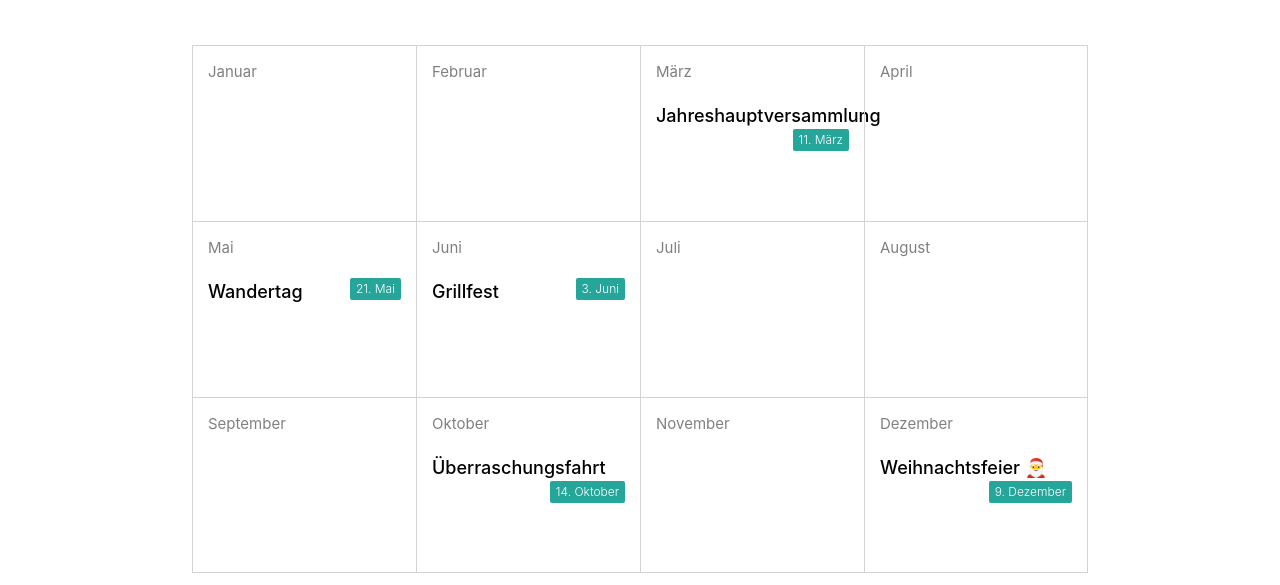
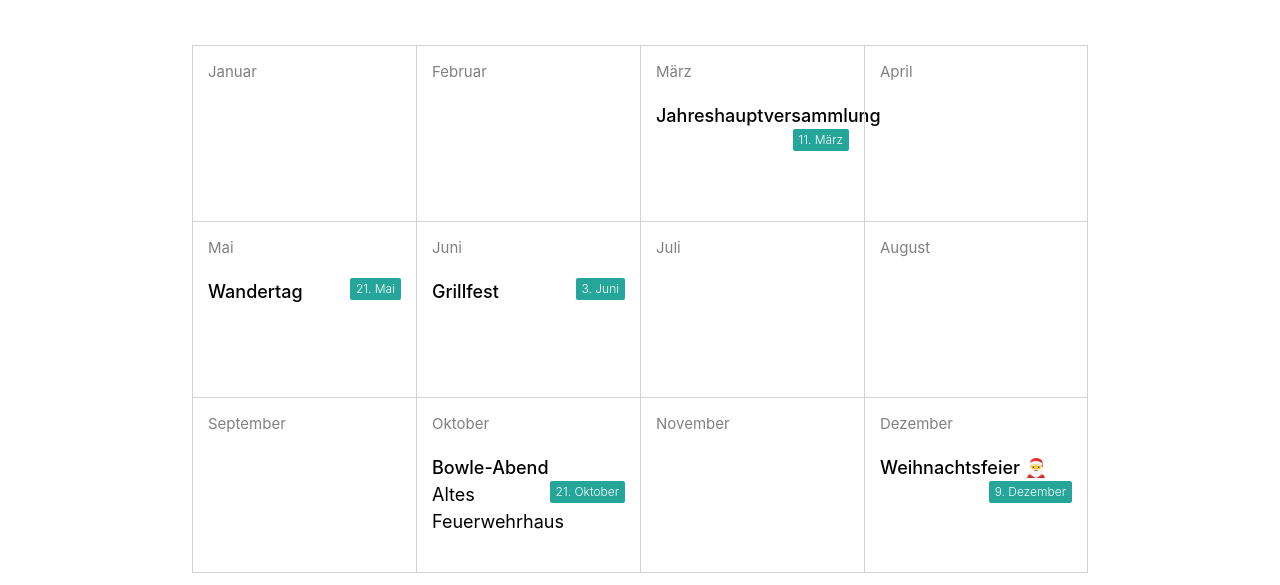
Before and after one commit to stefan-niedermann/aurachtaler, a website: page termine.html in a window 1280 px wide. Shown: the part 215-800 px from the top of the page. Drawn offline with nearby package versions, Linux system fonts and the light colour scheme; a script that the page names is missing.

Commit message:
Adjust october surprise event

```diff
--- a/termine.html
+++ b/termine.html
@@ -299,9 +299,10 @@
                 </div>
                 <div class="col s12 m6 l4 xl3">
                     <p class="month">Oktober</p>
-                    <p class="event black-text" data-img="fahrt-ins-blaue" data-date="2022-10-14">
-                        <strong>Überraschungsfahrt</strong>
-                        <span class="badge new date" data-badge-caption="">14. Oktober</span>
+                    <p class="event black-text" data-img="fahrt-ins-blaue" data-date="2022-10-21">
+                        <strong>Bowle-Abend</strong>
+                        <span class="badge new date" data-badge-caption="">21. Oktober</span>
+                        <span class="location">Altes Feuerwehrhaus</span>
                     </p>
                 </div>
                 <div class="col s12 m6 l4 xl3">
```
